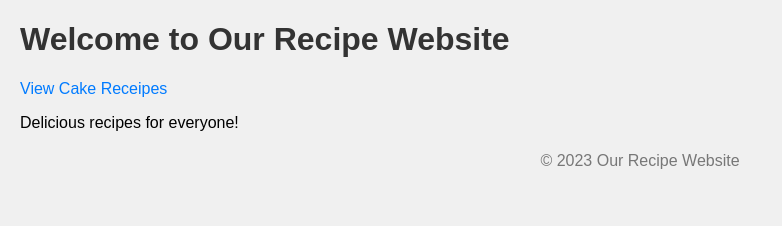
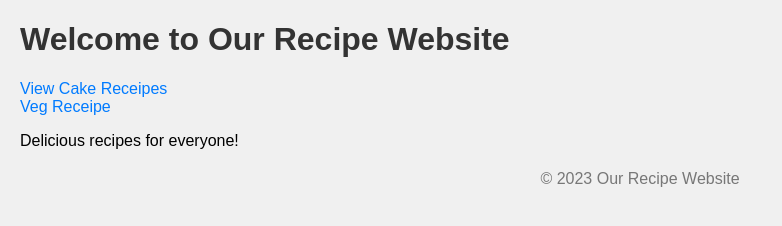
Before and after one commit to nirmalagitty/myprojectrepo, a plain HTML site: page index.html in a window 1280 px wide. Shown: the whole page, without its empty margins (0-782 px from the left). Drawn offline with Linux system fonts and the light colour scheme.

Commit message:
index.html updated, new veg.txt file added

```diff
--- a/index.html
+++ b/index.html
@@ -1,7 +1,15 @@
-<!DOCTYPE html><html><head>
+<!DOCTYPE html>
+<html>
+<head>
 <title>Recipe Website</title>
 <link rel="stylesheet" href="styles.css">
-</head><body><h1>Welcome to Our Recipe Website</h1>
+</head>
+<body><h1>Welcome to Our Recipe Website</h1>
 <nav><a href="recipes.txt">View Cake Receipes</a></nav>
+
+<nav><a href="veg.txt">Veg Receipe</a></nav>
+
 <p>Delicious recipes for everyone!</p><footer>&copy;
-2023 Our Recipe Website</footer></body></html>
+2023 Our Recipe Website</footer>
+</body>
+</html>
```
Also changed, not shown: veg.txt (added).
